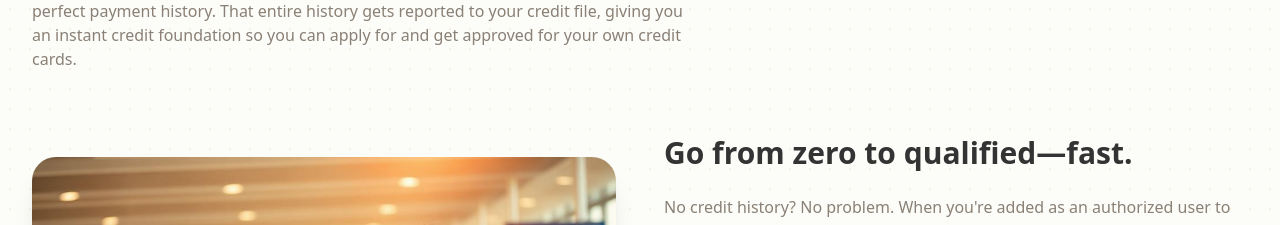
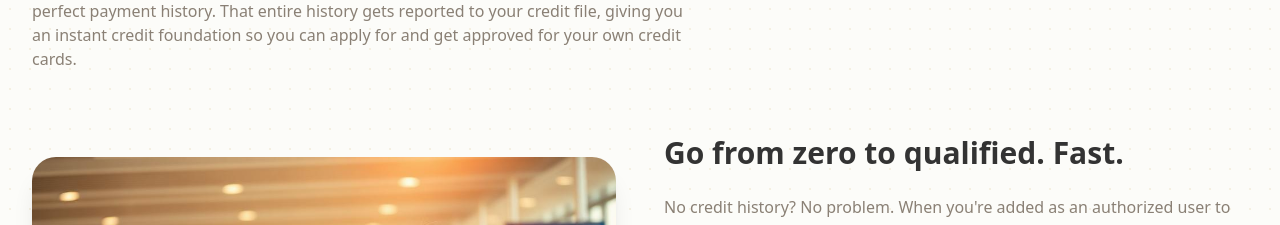
Before and after one commit to nicovillamil7/monexa-credit-growth, a React (Vite) app: page /funding/trade-line in a window 1280 px wide. Shown: the part 1660-1885 px from the top of the page. Built offline with nearby package versions, Linux system fonts and the light colour scheme; the HTML template or start-up script is replaced by a standard one.

Commit message:
Preceding changes

```diff
--- a/src/pages/TradeLine.tsx
+++ b/src/pages/TradeLine.tsx
@@ -282,7 +282,7 @@ const TradeLine = () => {
               </div>
               <div className="space-y-6">
                 <h3 className="text-2xl md:text-3xl font-bold">
-                  Go from zero to qualified—fast.
+                  Go from zero to qualified. Fast.
                 </h3>
                 <p className="text-muted-foreground">
                   No credit history? No problem. When you're added as an authorized user to an established account (often 5-10+ years old), that entire perfect payment history appears on your credit report—instantly creating the credit foundation you need to get approved for cards.
```
